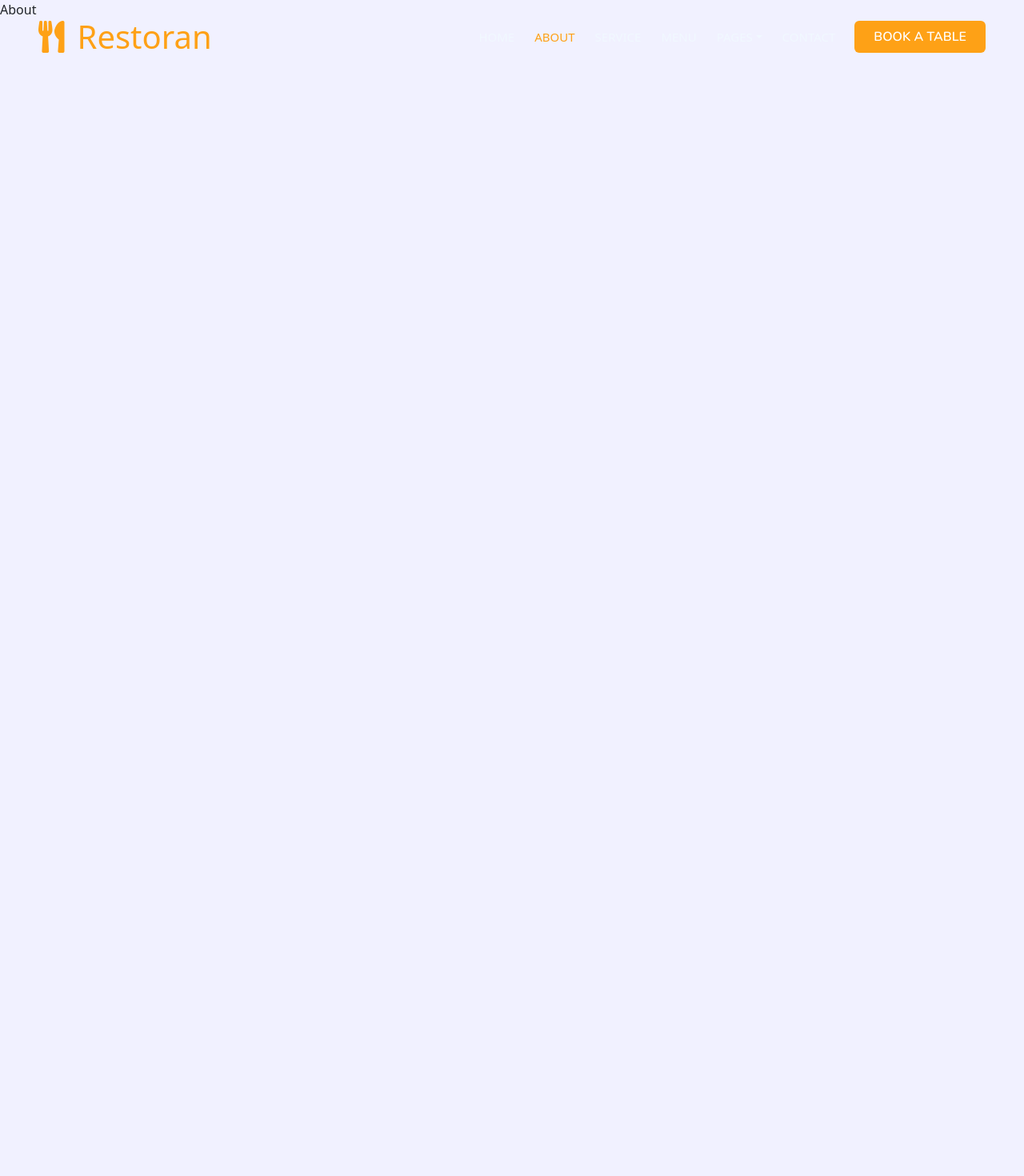
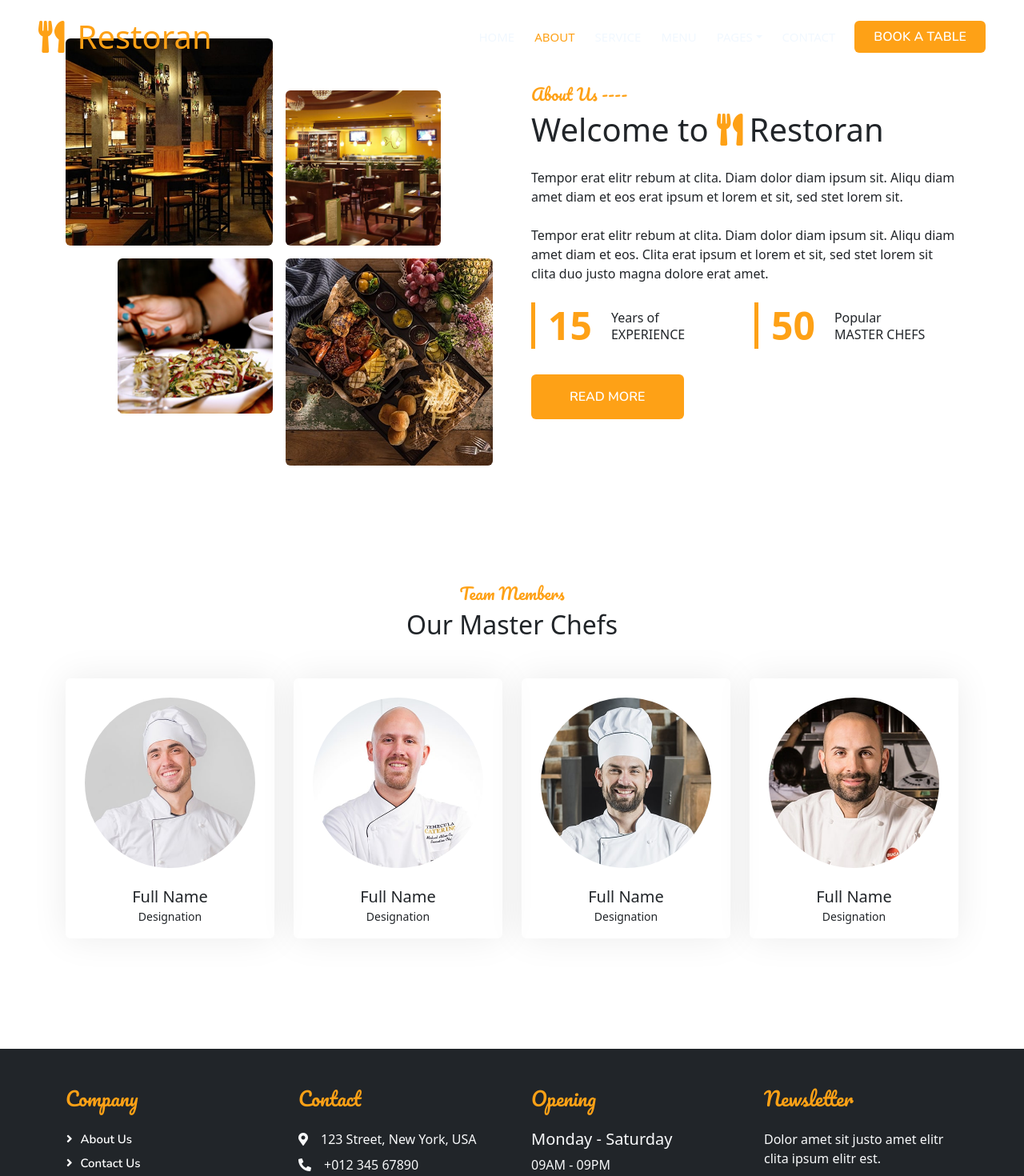
Before and after one commit to akhilworks2001/restoran, a React (Vite) app: page /about in a window 1280 px wide. Shown: the top 1470 px of the page at 80% size. Before the commit the page ends 800 px from the top, so only its background shows below. Built offline with nearby package versions, Linux system fonts and the light colour scheme.

Commit message:
about page added

```diff
--- a/src/pages/about/About.jsx
+++ b/src/pages/about/About.jsx
@@ -1,9 +1,17 @@
-import React from 'react'
+import React from 'react';
+import About from '../../components/about/About';
+import Team from '../../components/team/Team';
+import Footer from '../../components/footer/Footer';
 
-function About() {
+
+function AboutPage() {
   return (
-    <div>About</div>
+    <>
+      <About />
+      <Team />
+      <Footer />
+    </>
   )
-}
+};
 
-export default About
+export default AboutPage
--- a/src/route/Routes.jsx
+++ b/src/route/Routes.jsx
@@ -19,7 +19,6 @@ const AppRoutes = () => {
       <Route path="service" element={<Service />} />
 
       {/* Nested More Routes */}
-
       <Route path="/more">
         <Route path="booking" element={<Booking />} />
         <Route path="testimonial" element={<Testimonial />} />
```
